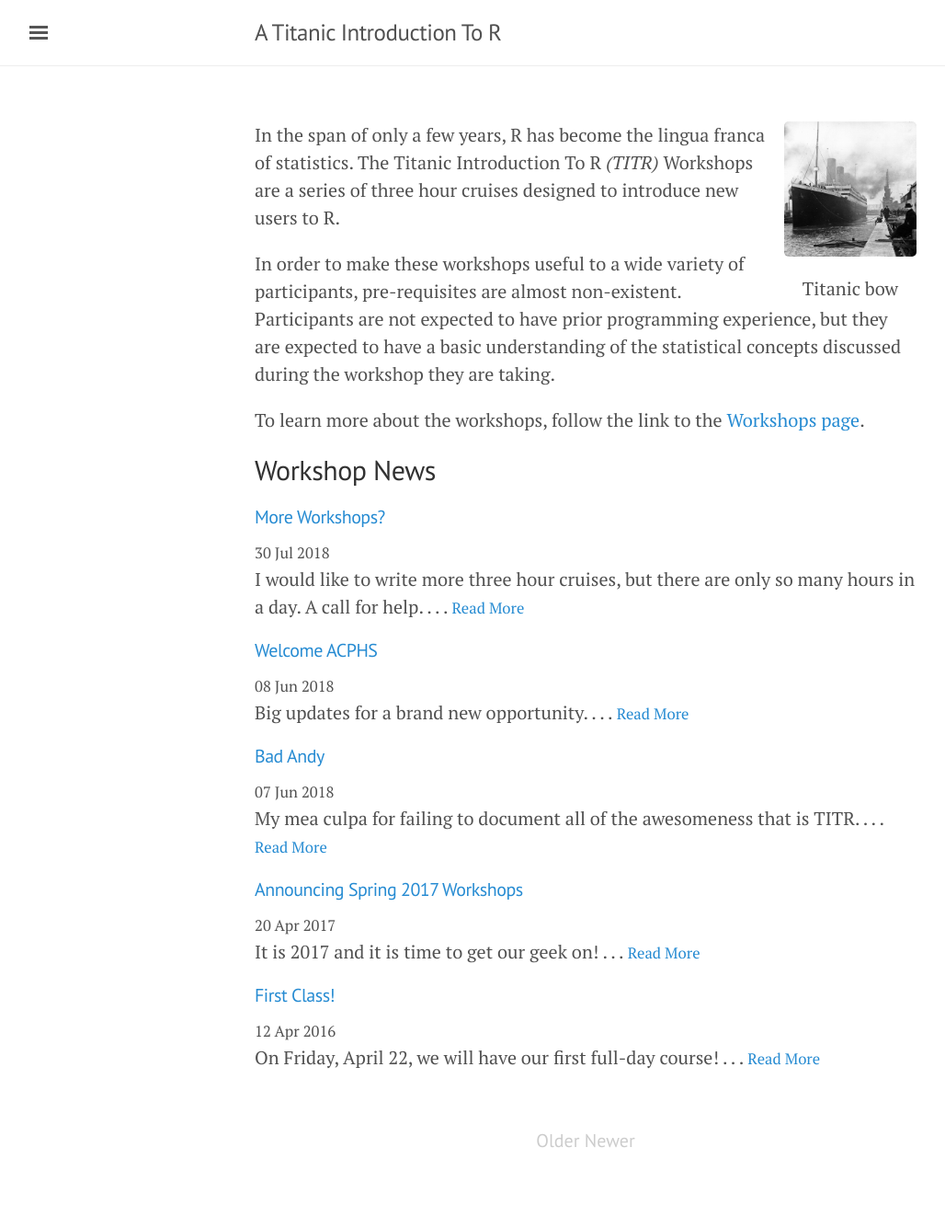
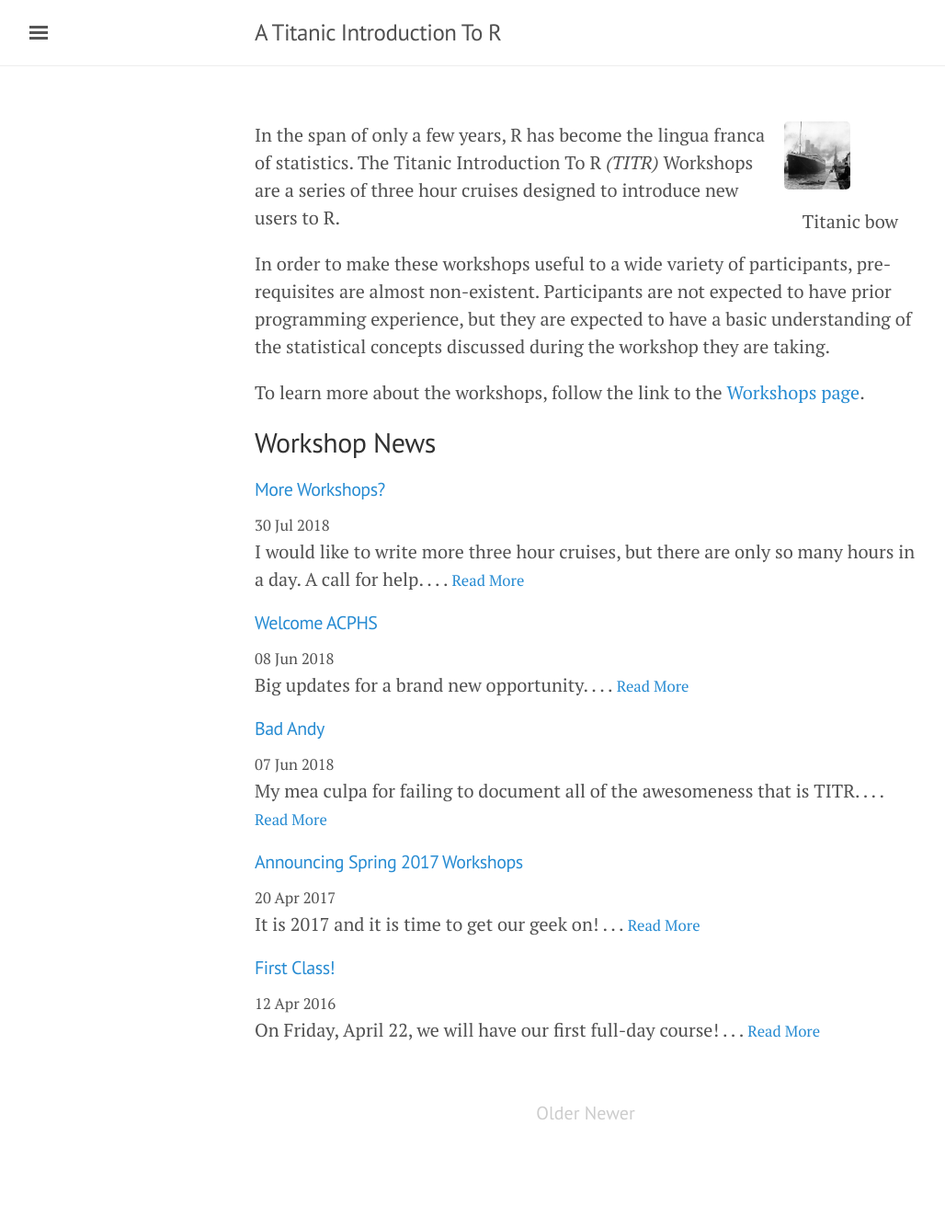
Before and after one commit to ajstamm/titanic, a Jekyll site: the page built from index.html, in a window 1280 px wide. Shown: the whole page at 92% size, without its empty margins (3-1031 px from the left). Built offline with Jekyll 4.4.1, drawn with Linux system fonts in a browser that asks for light colours; the list of posts is cut into pages by our own code; after the commit the page ends 1305 px from its top, so only the background shows below that.

Commit message:
Update index.html

```diff
--- a/index.html
+++ b/index.html
@@ -4,7 +4,7 @@
 ---
 
 <div class="pic-right" style="text-align:center;">
-    <img src="{{site.baseurl}}/public/img/titanic-bow.jpg" width="100%" alt="Photo of the bow of the Titanic">
+    <img src="https://ajstamm.github.io/titanic/public/img/titanic-bow.jpg" width="50%" alt="Photo of the bow of the Titanic">
     <div>
         Titanic bow
     </div>
@@ -31,7 +31,7 @@
 
 <article>
     {% for post in paginator.posts %}
-    <h5><a href="{{site.baseurl}}/{{post.url}}">{{post.title}}</a></h5>
+    <h5><a href="https://ajstamm.github.io/titanic/{{post.url}}">{{post.title}}</a></h5>
     <p><small>{{ post.date | date_to_string }}</small> <br /> {{ post.excerpt }} . . . <small><a href="{{site.baseurl}}/{{post.url}}">Read More</a></small></p>
     {% endfor %}
 
```
